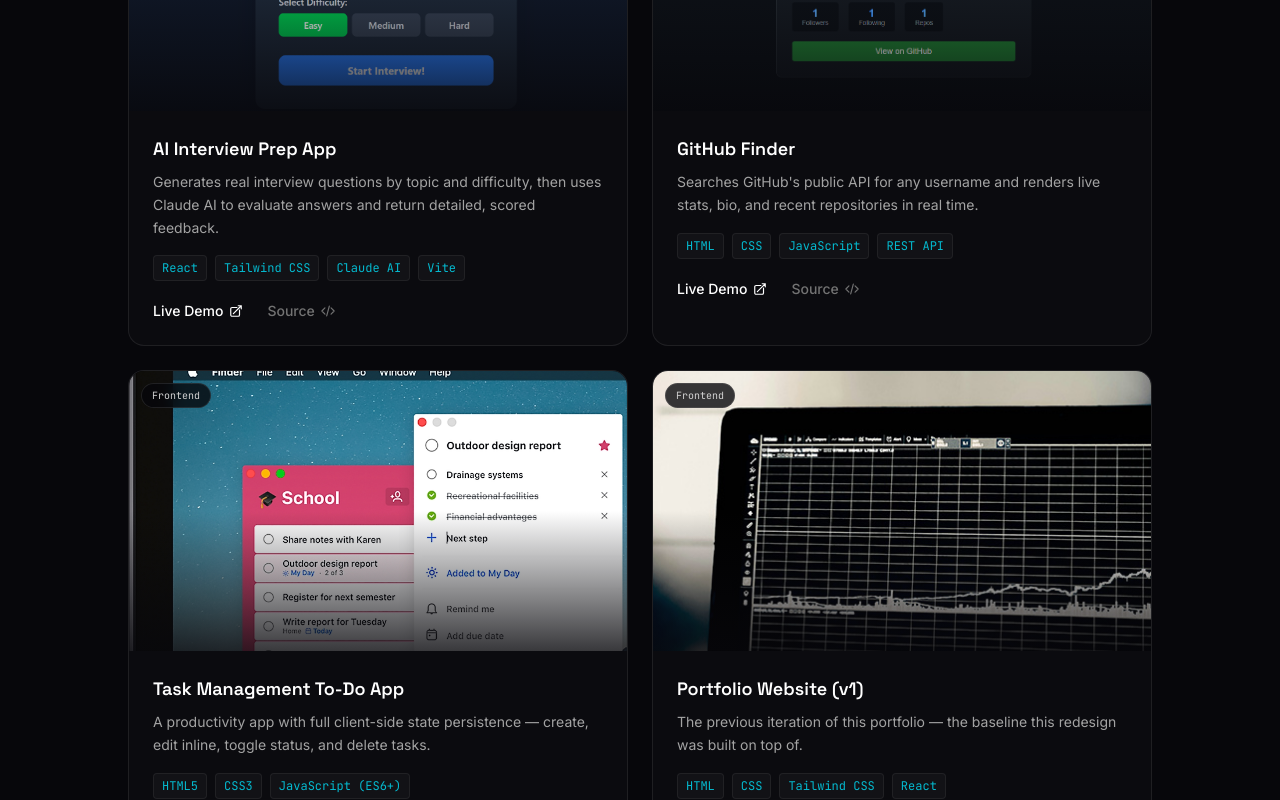
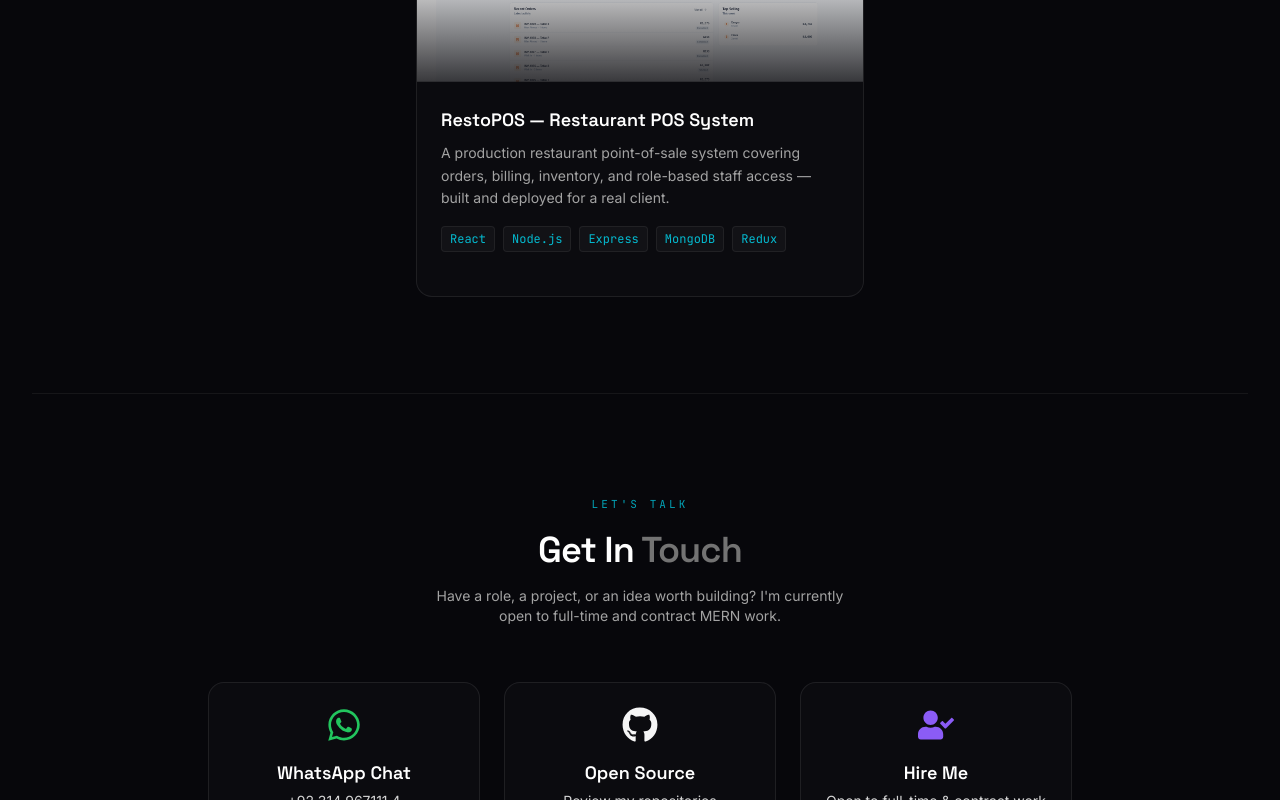
Before and after one commit to MianMuhammadAhmadIqbal/Mern-Portfolio, a React (Vite) app: page / in a window 1280 px wide. Shown: the part 7460-8260 px from the top of the page. Built offline with nearby package versions, Linux system fonts and the light colour scheme.

Commit message:
Update Project Section

```diff
--- a/src/Components/Projects.jsx
+++ b/src/Components/Projects.jsx
@@ -36,16 +36,27 @@ const GithubIcon = () => (
 );
 
 const Projects = () => {
+  // Grid layout when there's more than one project (the normal, future state);
+  // a single centered column for right now, while only RestoPOS is listed —
+  // keeps the section from looking like a half-empty grid.
+  const gridClass =
+    PROJECTS.length > 1
+      ? "grid sm:grid-cols-2 gap-6 max-w-5xl mx-auto"
+      : "grid gap-6 max-w-md mx-auto";
+
   return (
-    <div id="projects" className="border-b border-white/[0.06] py-24 scroll-mt-24">
+    <div
+      id="projects"
+      className="border-b border-white/[0.06] py-24 scroll-mt-24"
+    >
       <div className="text-center mb-16">
         <span className="eyebrow">Selected work</span>
         <h2 className="section-heading mt-3">
-          Technical <span className="text-neutral-500">Projects</span>
+          Some projects <span className="text-neutral-500">I've made</span>
         </h2>
       </div>
 
-      <div className="grid sm:grid-cols-2 gap-6 max-w-5xl mx-auto">
+      <div className={gridClass}>
         {PROJECTS.map((project, index) => (
           <motion.div
             key={project.title}
@@ -93,24 +104,7 @@ const Projects = () => {
                 ))}
               </div>
 
-              <div className="mt-5 flex items-center gap-6 text-sm font-medium">
-                <a
-                  href={project.link}
-                  target="_blank"
-                  rel="noopener noreferrer"
-                  className="inline-flex items-center gap-1.5 text-white hover:text-signal-cyan transition-colors"
-                >
-                  Live Demo <ArrowUpRight />
-                </a>
-                <a
-                  href={project.githubLink}
-                  target="_blank"
-                  rel="noopener noreferrer"
-                  className="inline-flex items-center gap-1.5 text-neutral-500 hover:text-neutral-300 transition-colors"
-                >
-                  Source <GithubIcon />
-                </a>
-              </div>
+              <div className="mt-5 flex items-center gap-6 text-sm font-medium"></div>
             </div>
           </motion.div>
         ))}
--- a/src/constants/index.js
+++ b/src/constants/index.js
@@ -1,7 +1,3 @@
-import project1 from "../assets/projects/todo-app.png";
-import project2 from "../assets/projects/github-finder.png";
-import project3 from "../assets/projects/project-3.jpg";
-import project4 from "../assets/projects/ai-app-interview.png";
 import restoposDashboard from "../assets/projects/restopos-dashboard.png";
 
 export const HERO_CONTENT = `I design and ship full-stack products end to end — React on the front, Node/Express/MongoDB underneath, and everything wired together to survive real traffic, not just a demo.`;
@@ -250,47 +246,17 @@ export const FEATURED_PROJECTS = [
   },
 ];
 
+// Trimmed down to just the POS system for now — add new entries here as
+// new websites/projects get built. image reuses the RestoPOS dashboard
+// screenshot already imported above.
 export const PROJECTS = [
   {
-    title: "AI Interview Prep App",
-    image: project4,
+    title: "RestoPOS — Restaurant POS System",
+    image: restoposDashboard,
     description:
-      "Generates real interview questions by topic and difficulty, then uses Claude AI to evaluate answers and return detailed, scored feedback.",
-    technologies: ["React", "Tailwind CSS", "Claude AI", "Vite"],
-    tags: ["Frontend", "AI"],
-    link: "https://ai-interview-prep-inky-theta.vercel.app/",
-    githubLink: "https://github.com/MianMuhammadAhmadIqbal/ai-interview-prep",
-  },
-  {
-    title: "GitHub Finder",
-    image: project2,
-    description:
-      "Searches GitHub's public API for any username and renders live stats, bio, and recent repositories in real time.",
-    technologies: ["HTML", "CSS", "JavaScript", "REST API"],
-    tags: ["Frontend", "REST API"],
-    link: "https://github-profile-finder-jet.vercel.app/",
-    githubLink:
-      "https://github.com/MianMuhammadAhmadIqbal/github-profile-finder",
-  },
-  {
-    title: "Task Management To-Do App",
-    image: project1,
-    description:
-      "A productivity app with full client-side state persistence — create, edit inline, toggle status, and delete tasks.",
-    technologies: ["HTML5", "CSS3", "JavaScript (ES6+)"],
-    tags: ["Frontend"],
-    link: "https://mianmuhammadahmadiqbal.github.io/todo/",
-    githubLink: "https://github.com/MianMuhammadAhmadIqbal/todo",
-  },
-  {
-    title: "Portfolio Website (v1)",
-    image: project3,
-    description:
-      "The previous iteration of this portfolio — the baseline this redesign was built on top of.",
-    technologies: ["HTML", "CSS", "Tailwind CSS", "React"],
-    tags: ["Frontend"],
-    link: "https://portfolio-seven-theta-85.vercel.app/",
-    githubLink: "https://github.com/MianMuhammadAhmadIqbal/portfolio",
+      "A production restaurant point-of-sale system covering orders, billing, inventory, and role-based staff access — built and deployed for a real client.",
+    technologies: ["React", "Node.js", "Express", "MongoDB", "Redux"],
+    tags: ["Full Stack", "MERN", "POS"],
   },
 ];
 
```
